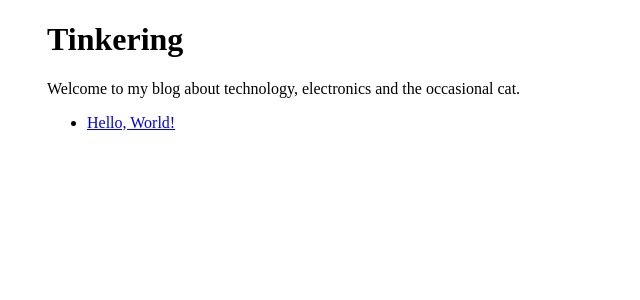
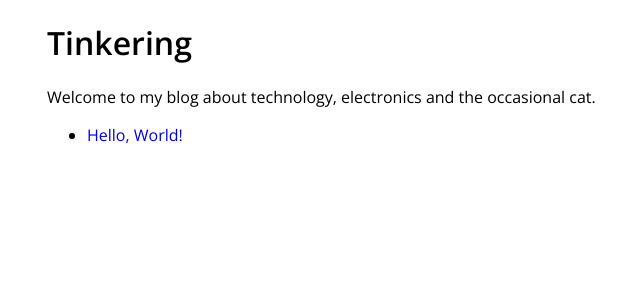
Before and after one commit to Kingston802/blog-theme, a Jekyll site: the page built from index.md, in a window 1280 px wide. Shown: the top 300 px of the page, without its empty margins (33-673 px from the left). Built offline with Jekyll 4.4.1, drawn with Linux system fonts in a browser that asks for light colours.

Commit message:
removed default styles

```diff
--- a/_layouts/default.html
+++ /dev/null
@@ -1,11 +0,0 @@
-<!DOCTYPE html>
-<html lang="en-us">
-
-  {% include head.html %}
-
-  <body>
-    <div class="content container">
-      {{ content }}
-    </div>
-  </body>
-</html>
--- a/_layouts/page.html
+++ b/_layouts/page.html
@@ -1,7 +1,9 @@
----
-layout: default
----
+<!DOCTYPE html>
+<html lang="en-us">
 
+  {% include head.html %}
+
+  <body>
     <div class="page">
       {{ content }}
       <ul>
@@ -12,3 +14,5 @@ layout: default
         {% endfor %}
       </ul>
     </div>
+  </body>
+</html>
--- a/_sass/typography.scss
+++ b/_sass/typography.scss
@@ -0,0 +1,7 @@
+@import url('https://fonts.googleapis.com/css2?family=Open+Sans:wght@400;600&display=swap');
+:root {
+  font-family: 'Open Sans', sans-serif;
+}
+a {
+  text-decoration: none;
+}
```
Lines whose indentation alone changed are shown as unchanged.
